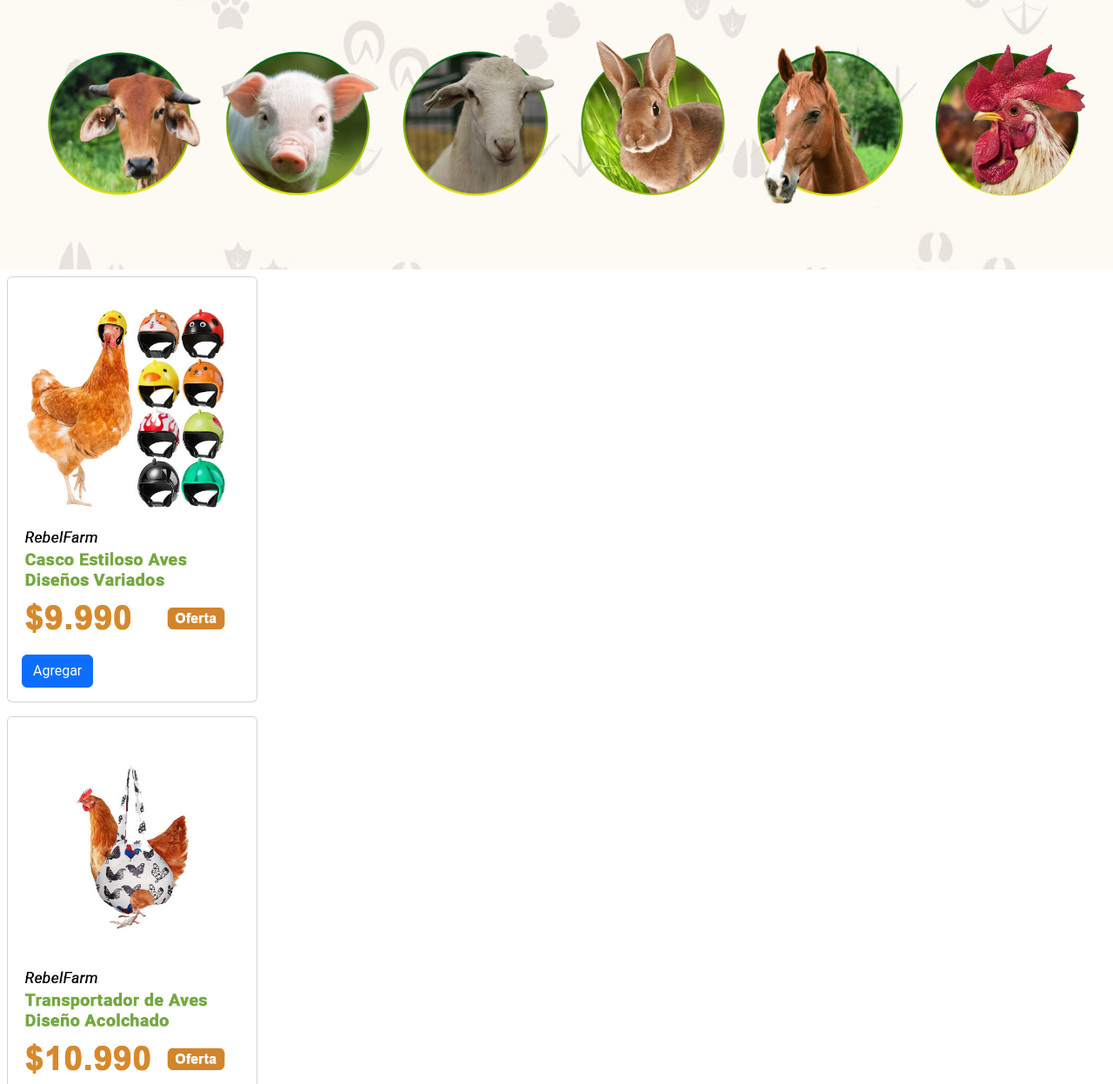
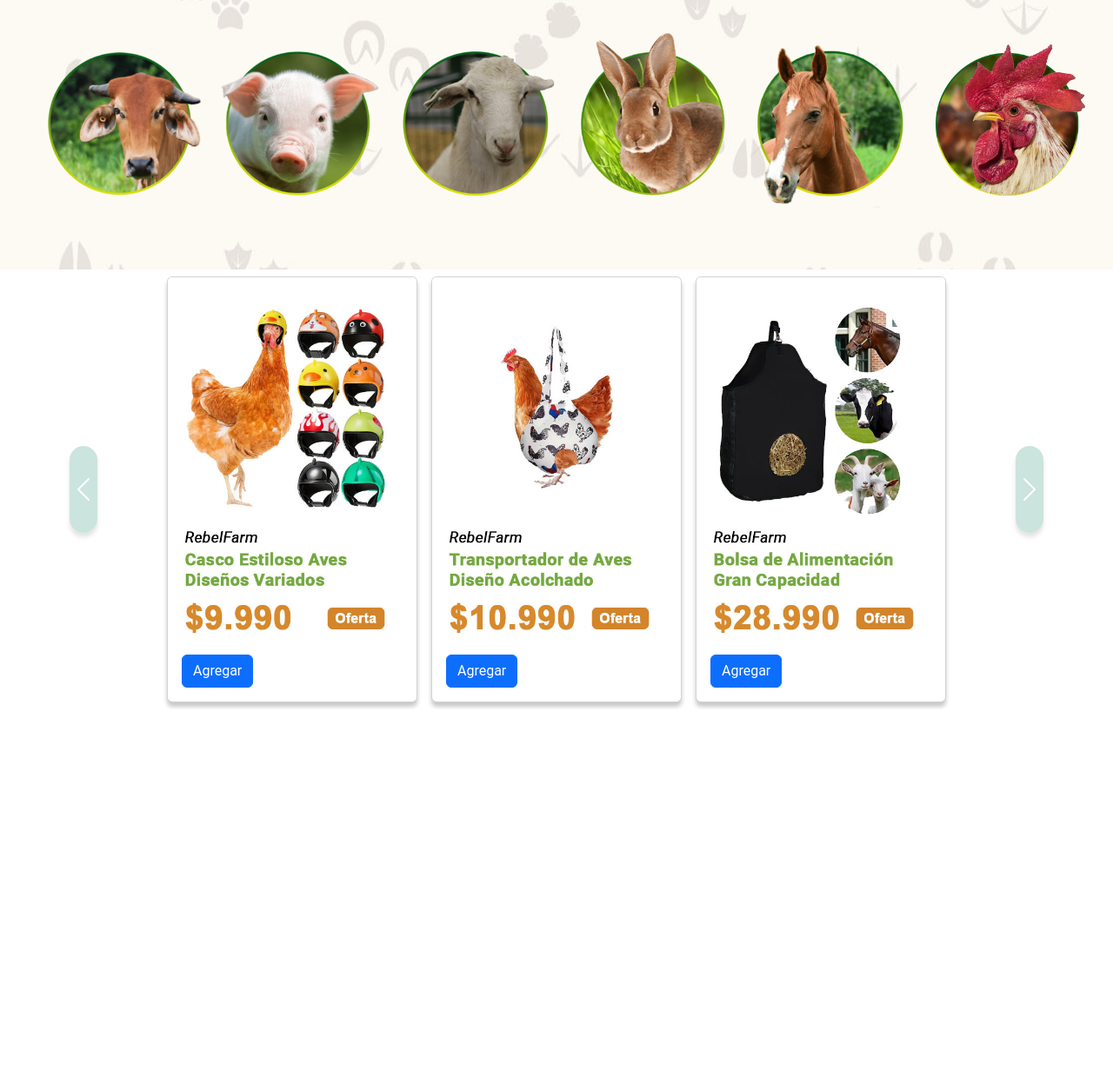
Before and after one commit to nmarchantp/web_mascotas, a plain HTML site: page index.html in a window 1280 px wide. Shown: the part 680-1927 px from the top of the page at 87% size. After the commit the page ends 1496 px from the top, so only its background shows below. Drawn offline with nearby package versions, Linux system fonts and the light colour scheme.

Commit message:
cambios en cards items

```diff
--- a/css/rf_style.css
+++ b/css/rf_style.css
@@ -230,8 +230,17 @@ body {
 
 .cards-wrapper{
     display: flex;
+    justify-content: center;
 }
 
 .card{
     margin: 0.5em;
+    box-shadow: 0px 5px 5px #c9c8c8;
 }
+
+.flechas-items{
+    background-color: #7dbcaac7;
+    border-radius: 100px;
+    height: 100px !important;
+    box-shadow: 0px 5px 5px #c9c8c8;
+}
--- a/index.html
+++ b/index.html
@@ -262,7 +262,6 @@
                                 <a href="#" class="btn btn-primary">Agregar</a>
                             </div>
                         </div>
-                    </div>
                         <div class="card" style="width: 18rem;">
                             <img src="./img/img_productos/bolso_gallina.jpg" class="card-img-top" alt="...">
                             <div class="card-body">
@@ -277,8 +276,9 @@
                             </div>
                         </div>
                     </div>
+                </div>
                 <div class="carousel-item">
-                    <div class="cards-wrapper"></div>
+                    <div class="cards-wrapper">
                         <div class="card" style="width: 18rem;">
                             <img src="./img/img_productos/accesorios_conejo.jpg" class="card-img-top" alt="...">
                             <div class="card-body">
@@ -298,8 +298,9 @@
                             </div>
                         </div>
                     </div>
+                </div>
                 <div class="carousel-item">
-                    <div class="cards-wrapper"></div>
+                    <div class="cards-wrapper">
                         <div class="card" style="width: 18rem;">
                             <img src="./img/img_productos/arnes_aves.jpg" class="card-img-top" alt="...">
                             <div class="card-body">
@@ -320,12 +321,13 @@
                         </div>
                     </div>
                 </div>
+            </div>
             <button class="carousel-control-prev" type="button" data-bs-target="#carouselExample" data-bs-slide="prev">
-                <span class="carousel-control-prev-icon" aria-hidden="true"></span>
+                <span class="carousel-control-prev-icon flechas-items" aria-hidden="true"></span>
                 <span class="visually-hidden">Previous</span>
             </button>
             <button class="carousel-control-next" type="button" data-bs-target="#carouselExample" data-bs-slide="next">
-                <span class="carousel-control-next-icon" aria-hidden="true"></span>
+                <span class="carousel-control-next-icon flechas-items" aria-hidden="true"></span>
                 <span class="visually-hidden">Next</span>
             </button>
         </div>
```
Lines whose indentation alone changed are shown as unchanged.
